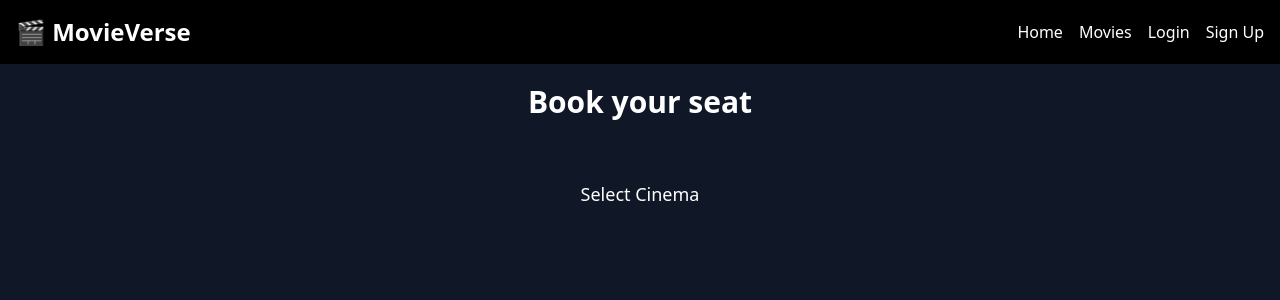
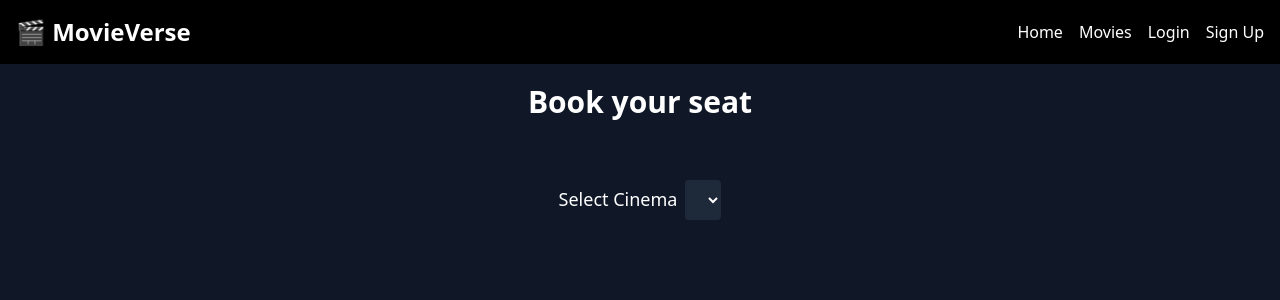
Before and after one commit to vidakpop/movie-booking-, a React (Vite) app: page /bookings/1 in a window 1280 px wide. Shown: the top 300 px of the page. Built offline with nearby package versions, Linux system fonts and the light colour scheme; no server answers.

Commit message:
Add cinema selection dropdown to Booking component

```diff
--- a/src/pages/Booking.jsx
+++ b/src/pages/Booking.jsx
@@ -59,6 +59,11 @@ const Booking = () => {
        {/*Cinema Selection */}
        <div className='mb-6'>
         <label className='text-lg'>Select Cinema</label>
+        <select
+          className='ml-2 p-2 bg-gray-800 rounded text-white'
+          onChange={(e) => handleCinemaSelect(cinemas.find((c) => c.id == e.target.value))}
+          >
+        </select>
 
        </div>
     </div>
```
